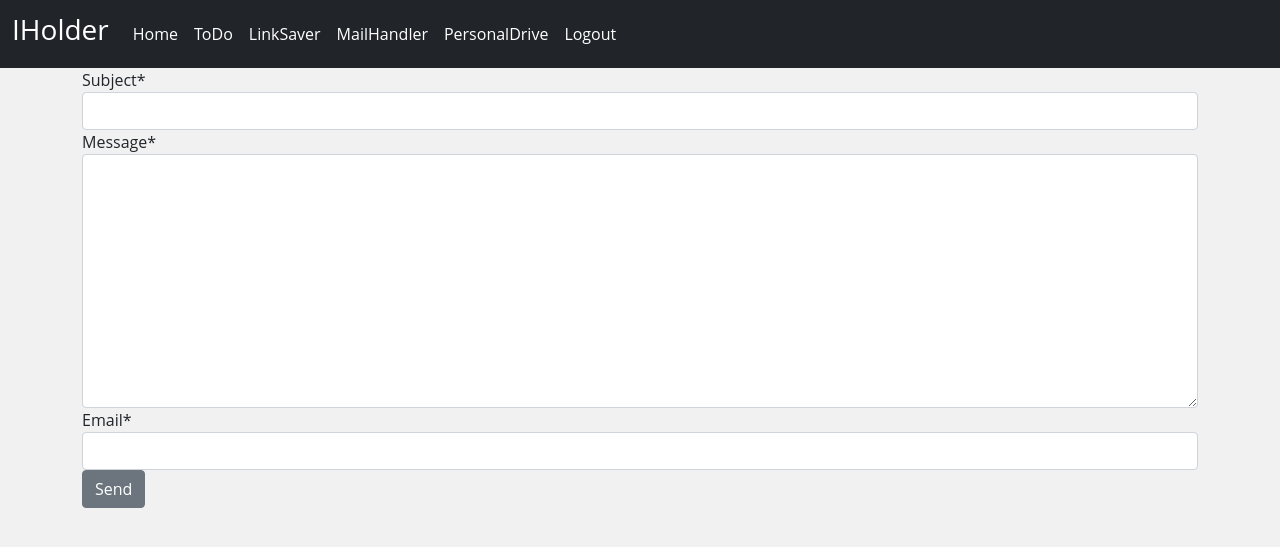
After one commit to Alkyones/LookIT, a Django app: page /accounts/EmailHandler/ in a window 1280 px wide. The commit adds this page. Shown: the top 547 px of the page. Run offline with Django 4.2, Linux system fonts and the light colour scheme; a user stored in the database is signed in; some libraries are stand-ins or nearby versions.

Commit message:
V1.4 Email bugs fixed

```diff
--- a/IHolder/IHolder/settings.py
+++ b/IHolder/IHolder/settings.py
@@ -140,4 +140,4 @@ EMAIL_HOST = 'smtp.gmail.com'
 EMAIL_USE_TLS = True
 EMAIL_PORT = 587
 EMAIL_HOST_USER = 'lifeonshort@gmail.com'
-EMAIL_HOST_PASSWORD = 'atakan980'
+EMAIL_HOST_PASSWORD = 'eljfjjotwqaozfud'
--- a/IHolder/IHolder/templates/base.html
+++ b/IHolder/IHolder/templates/base.html
@@ -39,7 +39,7 @@
             <a class="nav-link active" href="/accounts/Linksaver">LinkSaver</a>
           </li>
           <li class="nav-item">
-            <a class="nav-link active" href="#">MailHandler</a>
+            <a class="nav-link active" href="/accounts/EmailHandler">MailHandler</a>
           </li>
           <li class="nav-item">
             <a class="nav-link active" href="#">PersonalDrive</a>
--- /dev/null
+++ b/IHolder/IHolder/templates/emailrenderer/emailrenderer.html
@@ -0,0 +1,16 @@
+{% extends 'base.html' %}
+{% load crispy_forms_tags %}
+
+    {% block content %}
+        <div class="container">
+            <div class="row">
+                <form action="" method="post">
+                    {% csrf_token %}
+                    <div class="form-group">
+                        {{ form | crispy }}
+                    </div>
+                    <button class="btn btn-secondary" type="submit">Send</button>
+                </form>
+            </div>
+        </div>
+    {% endblock %}
--- a/IHolder/IHolder/urls.py
+++ b/IHolder/IHolder/urls.py
@@ -26,5 +26,6 @@ urlpatterns = [
     #urls for the app
     path('accounts/Todo/', include('ToDo.urls')),
     path('accounts/Linksaver/', include('linksaver.urls')),
+    path('accounts/EmailHandler/', include('emailrenderer.urls')),
 
 ]
--- /dev/null
+++ b/IHolder/emailrenderer/urls.py
@@ -0,0 +1,7 @@
+from django.urls import path
+from . import views
+
+
+urlpatterns = [
+    path('', views.new_email, name='emailrenderer'),
+]
--- a/IHolder/emailrenderer/views.py
+++ b/IHolder/emailrenderer/views.py
@@ -4,13 +4,16 @@ from django.conf import settings
 from .forms import newEmailForm
 # Create your views here.
 
-def send_email(request):
+def new_email(request):
     if request.user.is_authenticated:
         if request.method == 'POST':
             form = newEmailForm(request.POST)
             if form.is_valid():
-                pass
-
+                subject = form.cleaned_data['subject']
+                message = form.cleaned_data['message']
+                receiver = form.cleaned_data['email']
+                send_mail(subject, message, settings.EMAIL_HOST_USER, [receiver], fail_silently=False)
+                redirect('emailrenderer')
         form = newEmailForm()
         return render(request, 'emailrenderer/emailrenderer.html', {'form': form})
     else:
```
Also changed, not shown: IHolder/db.sqlite3, 1 other file.
